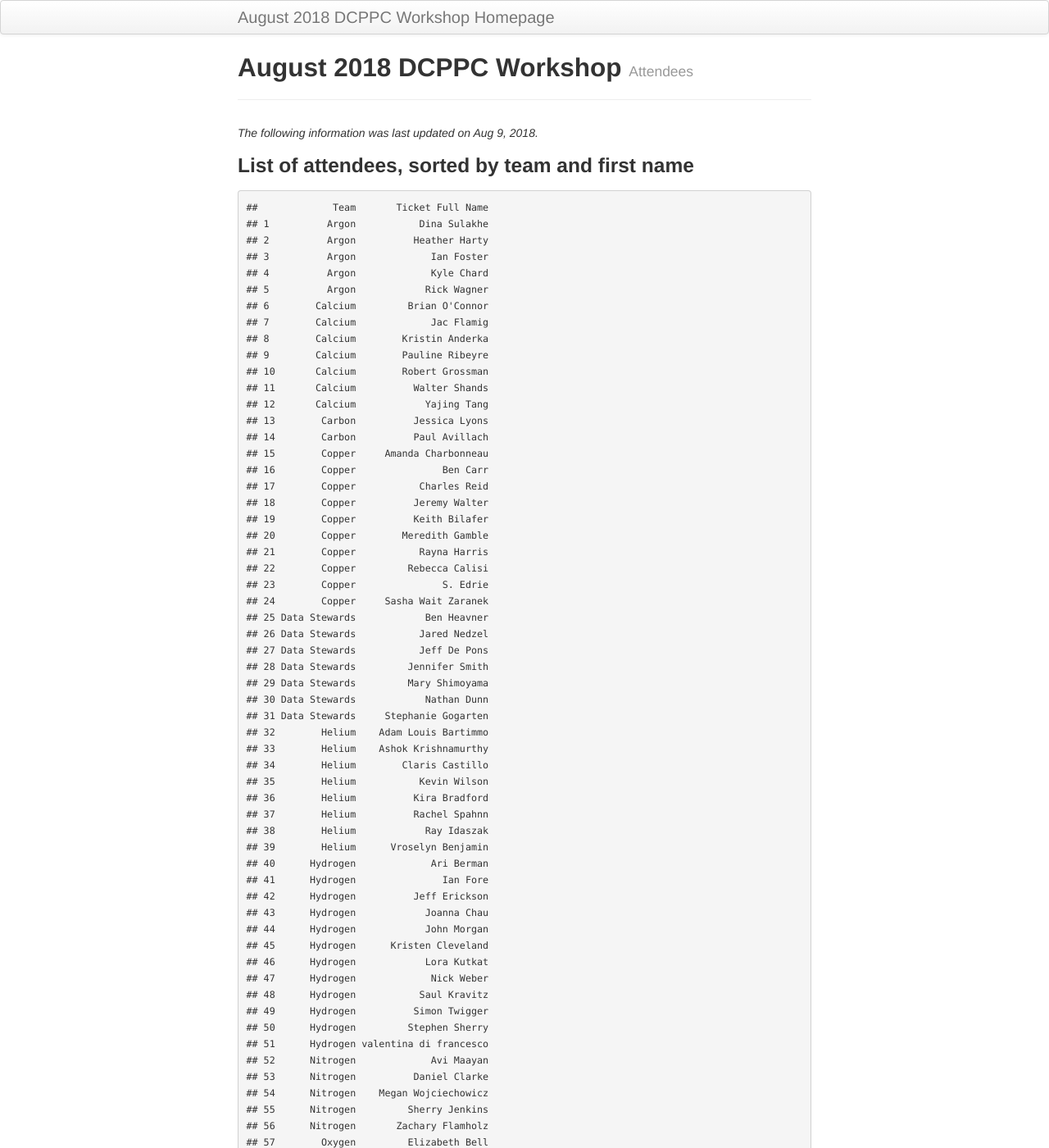
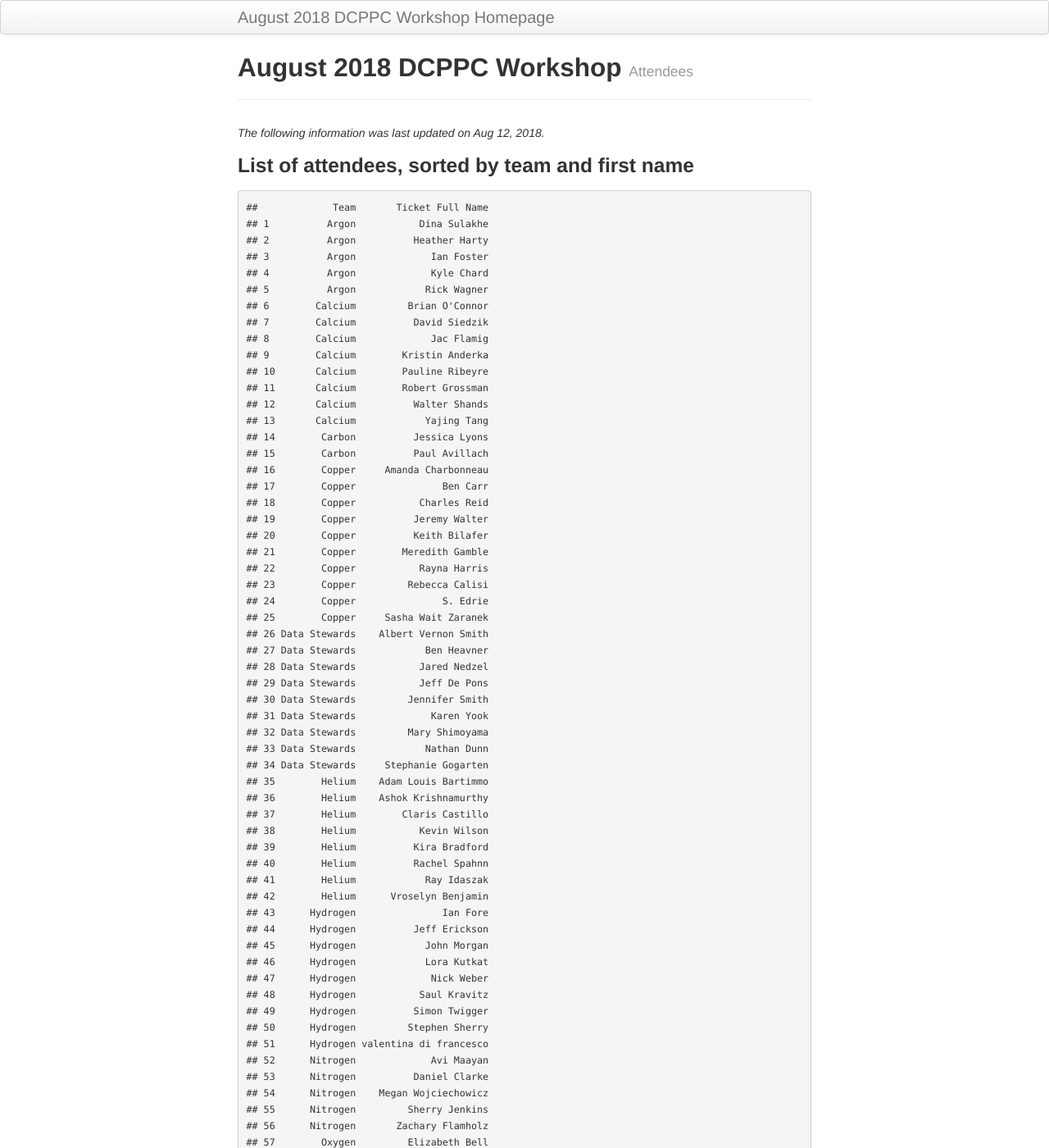
Before and after one commit to dcppc/2018-august-workshop, a Jekyll site: the page built from docs/attendees.md, in a window 1280 px wide and 1400 px high. Shown: the whole window at 82% size. Built offline with Jekyll 4.4.1, drawn with Linux system fonts in a browser that asks for light colours; some of the changed text lies outside the part shown.

Commit message:
attendees

```diff
--- a/docs/attendees.md
+++ b/docs/attendees.md
@@ -5,7 +5,7 @@ tagline: Attendees
 
 ---
 
-*The following information was last updated on Aug 9, 2018.*
+*The following information was last updated on Aug 12, 2018.*
 
 ### List of attendees, sorted by team and first name
 
@@ -16,45 +16,45 @@ tagline: Attendees
     ## 4          Argon             Kyle Chard
     ## 5          Argon            Rick Wagner
     ## 6        Calcium         Brian O'Connor
-    ## 7        Calcium             Jac Flamig
-    ## 8        Calcium        Kristin Anderka
-    ## 9        Calcium        Pauline Ribeyre
-    ## 10       Calcium        Robert Grossman
-    ## 11       Calcium          Walter Shands
-    ## 12       Calcium            Yajing Tang
-    ## 13        Carbon          Jessica Lyons
-    ## 14        Carbon          Paul Avillach
-    ## 15        Copper     Amanda Charbonneau
-    ## 16        Copper               Ben Carr
-    ## 17        Copper           Charles Reid
-    ## 18        Copper          Jeremy Walter
-    ## 19        Copper          Keith Bilafer
-    ## 20        Copper        Meredith Gamble
-    ## 21        Copper           Rayna Harris
-    ## 22        Copper         Rebecca Calisi
-    ## 23        Copper               S. Edrie
-    ## 24        Copper     Sasha Wait Zaranek
-    ## 25 Data Stewards            Ben Heavner
-    ## 26 Data Stewards           Jared Nedzel
-    ## 27 Data Stewards           Jeff De Pons
-    ## 28 Data Stewards         Jennifer Smith
-    ## 29 Data Stewards         Mary Shimoyama
-    ## 30 Data Stewards            Nathan Dunn
-    ## 31 Data Stewards     Stephanie Gogarten
-    ## 32        Helium    Adam Louis Bartimmo
-    ## 33        Helium    Ashok Krishnamurthy
-    ## 34        Helium        Claris Castillo
-    ## 35        Helium           Kevin Wilson
-    ## 36        Helium          Kira Bradford
-    ## 37        Helium          Rachel Spahnn
-    ## 38        Helium            Ray Idaszak
-    ## 39        Helium      Vroselyn Benjamin
-    ## 40      Hydrogen             Ari Berman
-    ## 41      Hydrogen               Ian Fore
-    ## 42      Hydrogen          Jeff Erickson
-    ## 43      Hydrogen            Joanna Chau
-    ## 44      Hydrogen            John Morgan
-    ## 45      Hydrogen      Kristen Cleveland
+    ## 7        Calcium          David Siedzik
+    ## 8        Calcium             Jac Flamig
+    ## 9        Calcium        Kristin Anderka
+    ## 10       Calcium        Pauline Ribeyre
+    ## 11       Calcium        Robert Grossman
+    ## 12       Calcium          Walter Shands
+    ## 13       Calcium            Yajing Tang
+    ## 14        Carbon          Jessica Lyons
+    ## 15        Carbon          Paul Avillach
+    ## 16        Copper     Amanda Charbonneau
+    ## 17        Copper               Ben Carr
+    ## 18        Copper           Charles Reid
+    ## 19        Copper          Jeremy Walter
+    ## 20        Copper          Keith Bilafer
+    ## 21        Copper        Meredith Gamble
+    ## 22        Copper           Rayna Harris
+    ## 23        Copper         Rebecca Calisi
+    ## 24        Copper               S. Edrie
+    ## 25        Copper     Sasha Wait Zaranek
+    ## 26 Data Stewards    Albert Vernon Smith
+    ## 27 Data Stewards            Ben Heavner
+    ## 28 Data Stewards           Jared Nedzel
+    ## 29 Data Stewards           Jeff De Pons
+    ## 30 Data Stewards         Jennifer Smith
+    ## 31 Data Stewards             Karen Yook
+    ## 32 Data Stewards         Mary Shimoyama
+    ## 33 Data Stewards            Nathan Dunn
+    ## 34 Data Stewards     Stephanie Gogarten
+    ## 35        Helium    Adam Louis Bartimmo
+    ## 36        Helium    Ashok Krishnamurthy
+    ## 37        Helium        Claris Castillo
+    ## 38        Helium           Kevin Wilson
+    ## 39        Helium          Kira Bradford
+    ## 40        Helium          Rachel Spahnn
+    ## 41        Helium            Ray Idaszak
+    ## 42        Helium      Vroselyn Benjamin
+    ## 43      Hydrogen               Ian Fore
+    ## 44      Hydrogen          Jeff Erickson
+    ## 45      Hydrogen            John Morgan
     ## 46      Hydrogen            Lora Kutkat
     ## 47      Hydrogen             Nick Weber
     ## 48      Hydrogen           Saul Kravitz
```
Also changed, not shown: other parts of docs/attendees.md (+3 -3 lines).
